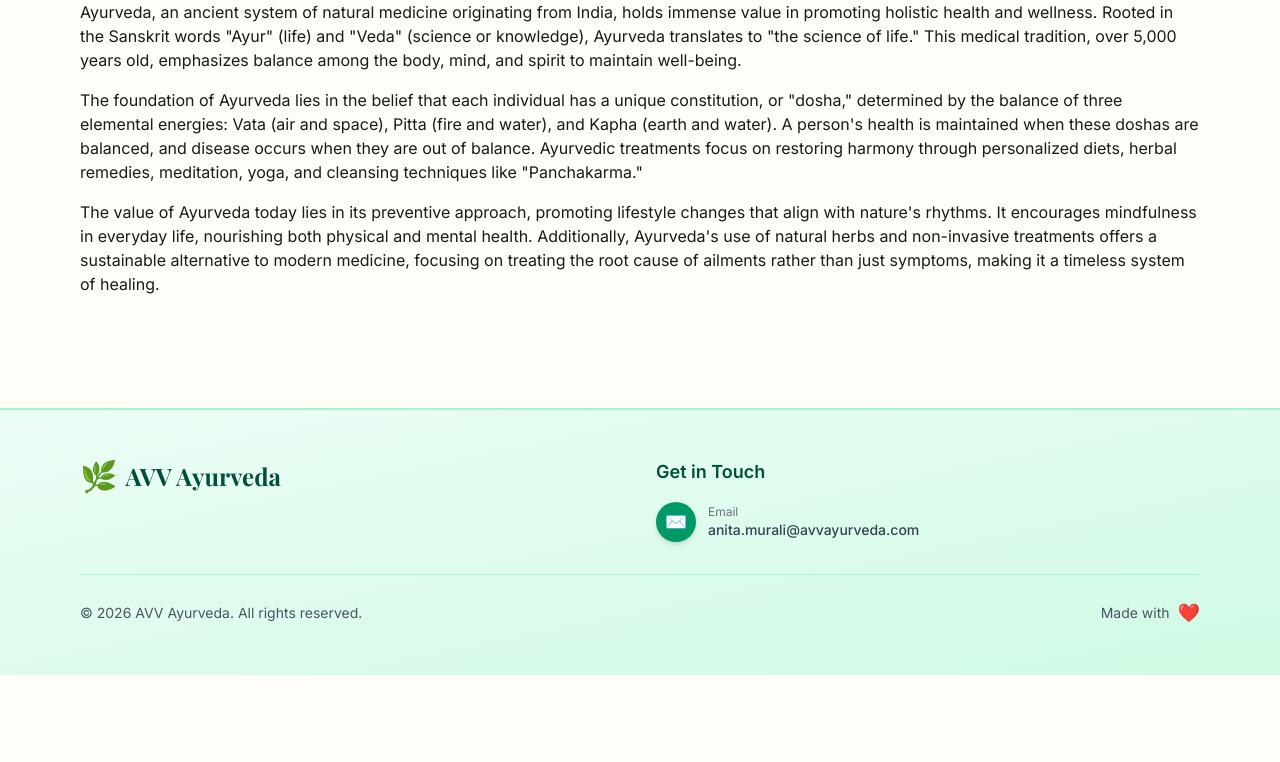
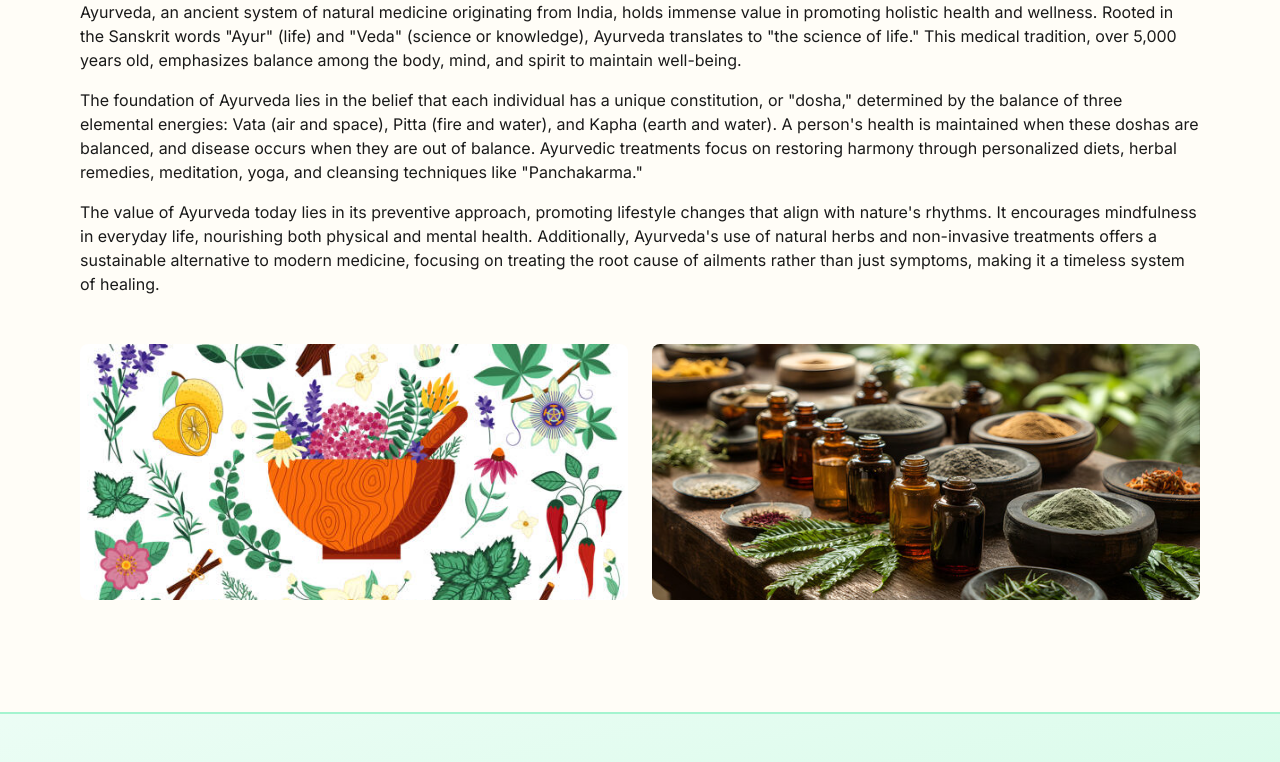
Before and after one commit to Darkvoid2/avvAyurveda, a Next.js app: page /about in a window 1280 px wide. Shown: the part 423-1185 px from the top of the page. Before the commit the page ends 1098 px from the top, so only its background shows below. Built offline with nearby package versions, Linux system fonts and the light colour scheme; a web font is replaced by a local one.

Commit message:
Updated photos

```diff
--- a/src/app/about/page.tsx
+++ b/src/app/about/page.tsx
@@ -46,6 +46,24 @@ export default function AboutPage() {
           than just symptoms, making it a timeless system of healing.
         </p>
       </section>
+
+      <div className="grid gap-6 sm:grid-cols-2 pt-6">
+        <Image
+          src="/images/herbs.jpg"
+          alt="Collection of Ayurvedic herbs"
+          width={600}
+          height={360}
+          className="rounded-lg object-cover w-full h-64"
+          priority
+        />
+        <Image
+          src="/images/oils.jpg"
+          alt="Ayurvedic oils and spa setup"
+          width={600}
+          height={360}
+          className="rounded-lg object-cover w-full h-64"
+        />
+      </div>
     </div>
   );
 }
--- a/src/app/page.tsx
+++ b/src/app/page.tsx
@@ -85,9 +85,9 @@ export default function Home() {
         </div>
       </div>
 
-      <div className="mx-auto max-w-6xl px-4 pb-16 grid gap-6 sm:grid-cols-3">
-        <Image src="herbs.jpg" alt="Ayurveda herbs" width={300} height={192} className="rounded object-cover w-full h-48" />
-        <Image src="oils.jpg" alt="Ayurvedic oils" width={300} height={192} className="rounded object-cover w-full h-48" />
+      <div className="mx-auto max-w-6xl px-4 pb-16 grid gap-6 sm:grid-cols-2">
+        <Image src="/images/herbs.jpg" alt="Ayurveda herbs" width={300} height={192} className="rounded object-cover w-full h-48" />
+        <Image src="/images/oils.jpg" alt="Ayurvedic oils" width={300} height={192} className="rounded object-cover w-full h-48" />
       </div>
     </section>
   );
```
